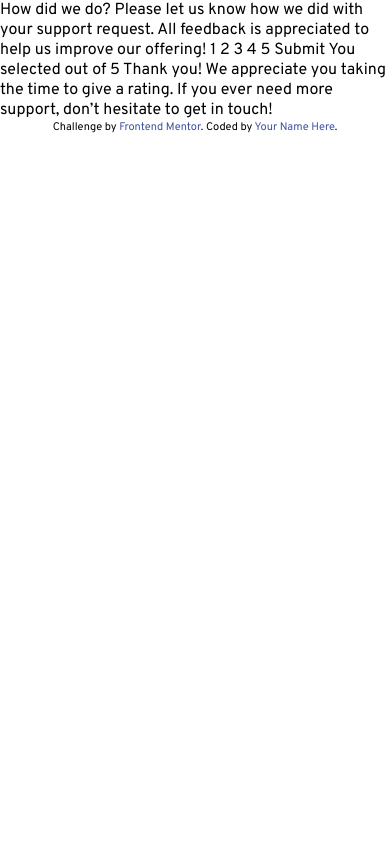
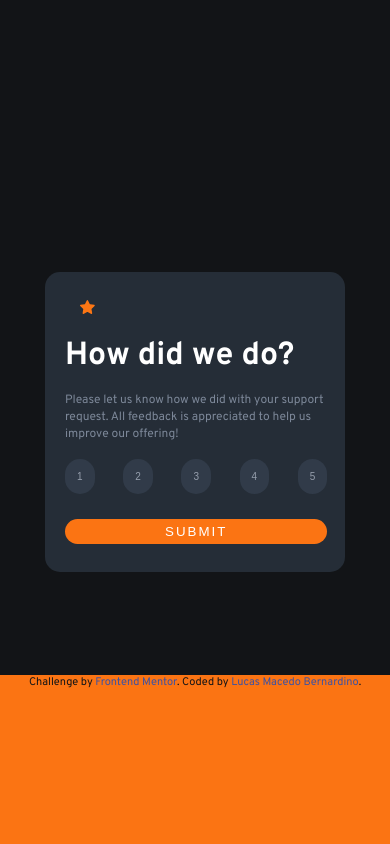
Before and after one commit to lucasmacedobernardino/interactive-rating-component-main, a plain HTML site: page index.html in a window 390 px wide. Drawn offline with Linux system fonts and the light colour scheme.

Commit message:
feat: add mobile design

```diff
--- a/index.html
+++ b/index.html
@@ -13,33 +13,53 @@
 <body>
 
   <!-- Rating state start -->
-
-  How did we do?
-
-  Please let us know how we did with your support request. All feedback is appreciated
+  <main class="main" id="main1">
+    <div class="container">
+      <header>
+        <img src="./images/icon-star.svg" class="icon"alt="icon star">
+      </header>
+    <h1>
+      How did we do?
+    </h1>
+    <p class="gray">
+      Please let us know how we did with your support request. All feedback is appreciated
   to help us improve our offering!
-
-  1 2 3 4 5
-
-  Submit
-
-  <!-- Rating state end -->
-
-  <!-- Thank you state start -->
-
-  You selected <!-- Add rating here --> out of 5
-
-  Thank you!
-
-  We appreciate you taking the time to give a rating. If you ever need more support,
-  don’t hesitate to get in touch!
-
-  <!-- Thank you state end -->
-
-
-  <div class="attribution">
+    </p>
+    <div class="form">
+    <ul class="list">
+      <li>
+        <button class="list-button">1</button>
+      </li>
+      <li>
+        <button class="list-button">2</button>
+      </li>
+      <li>
+        <button class="list-button">3</button>
+      </li>
+      <li>
+        <button class="list-button">4</button>
+      </li>
+      <li>
+        <button class="list-button">5</button>
+      </li>
+    </ul>
+    <button type="submit" class="submit" id="submit">submit</button>
+  </div>
+    </div>
+  </main>
+  <div class="main2" id="main2">
+    <img src="/images/illustration-thank-you.svg" class="note" alt="some image">
+    <div class="message">
+      <p>You selected 4 out 5</p>
+    </div>
+    <h1>Thank you!</h1>
+    <p class="gray">We appreciate you taking the time to give a rating. If you ever need more support,
+      don't hesitate to get in touch!</p>
+  </div>
+  <div class="attribution" id="at">
     Challenge by <a href="https://www.frontendmentor.io?ref=challenge" target="_blank">Frontend Mentor</a>.
-    Coded by <a href="#">Your Name Here</a>.
+    Coded by <a href="#">Lucas Macedo Bernardino</a>.
   </div>
+  <script src="/script.js"></script>
 </body>
 </html>
--- /dev/null
+++ b/script.js
@@ -0,0 +1,10 @@
+const submitButton = document.getElementById('submit')
+const main1 = document.getElementById('main1')
+const main2 = document.getElementById('main2')
+const at = document.getElementById('at')
+
+submitButton.addEventListener('click', ()=>{
+    main1.style.display = "none"
+
+    main2.style.display = "flex"
+})
--- a/style.css
+++ b/style.css
@@ -7,6 +7,7 @@
     --medium-grey: hsl(216, 12%, 54%);
     --dark-grey: hsl(213, 19%, 18%);
     --very-dark-blue: hsl(216, 12%, 8%);
+    --light-medium-grey: hsl(215, 20%, 24%);
 }
 
 *{
@@ -18,7 +19,14 @@
 }
 
 body{
-    font-family: 'Overpass', sans-serif;;
+    background-color: var(--very-dark-blue);
+    font-family: 'Overpass', sans-serif;
+    color: var(--white);
+    height: 100vh;
+    display: flex;
+    justify-content: center;
+    align-items: center;
+    flex-direction: column;
 }
 body p{
     font-size: 15px;
@@ -32,3 +40,147 @@ body p{
 .attribution a {
     color: hsl(228, 45%, 44%);
 }
+
+main{
+    display: flex;
+    background-color: var(--dark-grey);
+    border-radius: 15px;
+    flex-direction: column;
+    align-items: flex-start;
+    gap: 30px;
+    width: 300px;
+    height: 300px;
+}
+
+.gray{
+    color: var(--medium-grey);
+    font-size: 12px;
+    line-height: 17px;
+}
+
+.list{
+    display: flex;
+    justify-content: space-between;
+    gap: 1rem;
+    margin-bottom: 25px;
+}
+
+.list-button{
+    padding: 12px;
+    border-radius: 9999px;
+    background-color: var(--light-medium-grey);
+    color: var(--light-grey);
+    border: none;
+    font-size: 10px;
+    cursor: pointer;
+}
+
+
+
+.submit{
+    color: white;
+    background-color: var(--orange);
+    border-radius: 20px;
+    padding: 5px 100px;
+    border: none;
+    text-transform: uppercase;
+    letter-spacing: 2px;
+    cursor: pointer;
+}
+
+.container{
+    display: flex;
+    flex-direction: column;
+    justify-content: space-around;
+    align-items: flex-start;
+    padding: 20px;
+    height: 100%;
+}
+
+
+
+.icon{
+    width: 15px;
+}
+
+.title{
+    font-size: 20px;
+}
+
+header{
+    padding-left: 15px;
+}
+
+
+
+.list-button:hover{
+    background-color: var(--orange);
+    color: var(--white);
+}
+
+.list-button:active{
+    background-color: var(--light-grey);
+    color: var(--white);
+}
+
+.submit:hover{
+    background-color: var(--white);
+    color: var(--orange);
+}
+
+.main2{
+    display: none;
+    position: absolute;
+    background-color: var(--dark-grey);
+    border-radius: 15px;
+    flex-direction: column;
+    align-items: center;
+    gap: 30px;
+    width: 300px;
+    margin-bottom: 30px;
+    padding: 20px;
+    text-align: center;
+}
+
+.message{
+    color: var(--orange);
+    background-color: var(--light-medium-grey);
+    padding: 5px 20px;
+    border-radius: 30px;
+}
+
+.message p{
+    font-size: 12px;
+}
+
+.note{
+    margin-top: 20px;
+    width: 150px;
+}
+
+.attribution{
+    background-color: var(--orange);
+    width: 100%;
+    height: 20%;
+    position: fixed;
+    bottom: 0;
+    color: var(--very-dark-blue);
+}
+
+
+@media (max-width:375px){
+    .attribution{
+        display: none;
+    }
+
+    header{
+        display: flex;
+        padding: 10px;
+        border-radius: 40px;
+        background-color: var(--light-medium-grey);
+        margin-bottom: 10px;
+    }
+    .submit{
+        padding: 10px 100px;
+    }
+}
```
